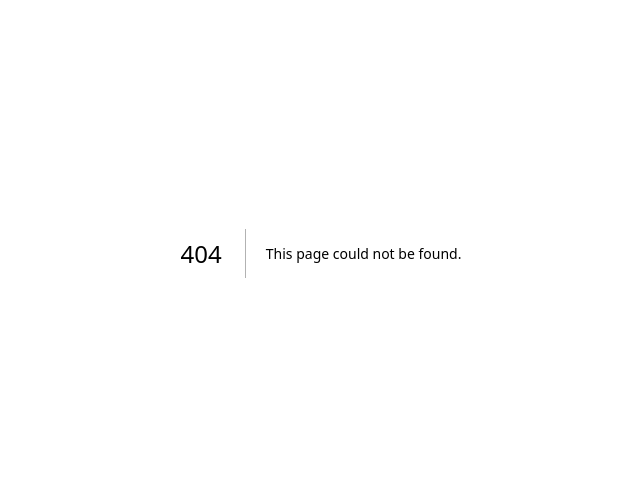
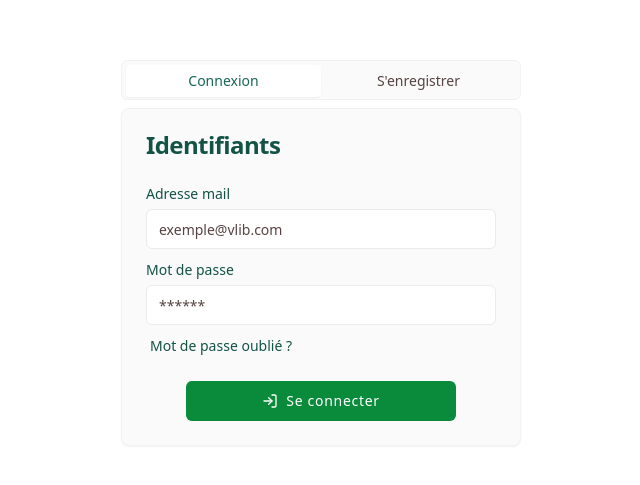
Before and after one commit to NoWauu/V-lib, a Next.js app in the folder webapp/: page /connexion in a window 1280 px wide. Before the commit this address had no page. Shown: the part 147-632 px from the top of the page, without its empty margins (319-959 px from the left). Built offline with nearby package versions, Linux system fonts and the light colour scheme.

Commit message:
Amélioration de l'interface de la page de connexion

```diff
--- a/webapp/src/app/login/page.tsx
+++ b/webapp/src/app/connexion/page.tsx
@@ -14,11 +14,19 @@ import {
   TabsTrigger,
 } from "@/components/ui/tabs"
 
+import { LogIn, UserRoundPlus } from 'lucide-react';
+
 import Wrapper from "@/components/wrappers/Wrapper"
 
-import LoginInput from "@/components/login/Input"
+import LoginInput from "@/components/forms/Input"
 
 import Link from "next/link"
+
+import type { Metadata } from "next";
+
+export const metadata: Metadata = {
+  title: "Connexion",
+}
 
 export default function LoginRegister() {
   return (
@@ -34,16 +42,19 @@ export default function LoginRegister() {
               <CardTitle>Identifiants</CardTitle>
             </CardHeader>
             <CardContent className="space-y-2">
-              <LoginInput id="login_email" content="Adresse mail" placeholder="example@vlib.com" />
+              <LoginInput id="login_email" content="Adresse mail" placeholder="exemple@vlib.com" textCase="lowercase" />
 
               <LoginInput id="login_password" content="Mot de passe" placeholder="******" type="password" />
 
               <div>
-                <Link href="/link" className="ms-1 text-sm">Mot de passe oublié ?</Link>
+                <Link href="/reinitialisation-identifiants" className="ms-1 text-sm">Mot de passe oublié ?</Link>
               </div>
             </CardContent>
             <CardFooter className="flex justify-center items-center mx-10">
-              <Button className="w-full tracking-wider">Se connecter</Button>
+              <Button className="w-full tracking-wider flex items-center justify-center gap-2" effect={"ringHover"}>
+                <LogIn />
+                <span>Se connecter</span>
+              </Button>
             </CardFooter>
           </Card>
         </TabsContent>
@@ -56,20 +67,23 @@ export default function LoginRegister() {
               </CardDescription>
             </CardHeader>
             <CardContent className="space-y-2">
-              <LoginInput id="register_lastname" content="Nom" placeholder="Dupont" />
+              <LoginInput id="register_lastname" content="Nom" placeholder="Dupont" textCase="uppercase" />
 
-              <LoginInput id="register_firstname" content="Prénom" placeholder="Samuel" />
+              <LoginInput id="register_firstname" content="Prénom" placeholder="Samuel" textCase="capitalize" />
 
               <LoginInput id="register_address" content="Adresse mail" placeholder="exemple@vlib.com" />
 
-              <LoginInput id="register_phone_nb" content="Numéro de téléphone" placeholder="06 12 34 56 78" />
+              <LoginInput id="register_phone_nb" content="Numéro de téléphone" placeholder="06 12 34 56 78" isNumber={true} />
 
               <LoginInput id="register_pwd" content="Mot de passe" placeholder="******" type="password" />
 
               <LoginInput id="register_pwd_confirm" content="Confirmer le mot de passe" placeholder="******" type="password" />
             </CardContent>
             <CardFooter className="flex justify-center items-center mx-10">
-              <Button className="w-full tracking-wider">S'enregistrer</Button>
+              <Button className="w-full tracking-wider flex items-center justify-center gap-2" effect={"ringHover"} >
+                <UserRoundPlus />
+                <span>S'enregistrer</span>
+              </Button>
             </CardFooter>
           </Card>
         </TabsContent>
--- a/webapp/src/app/globals.css
+++ b/webapp/src/app/globals.css
@@ -39,7 +39,7 @@
     --muted-foreground: 0 12% 30%;
     --popover: 0 0% 97%;
     --popover-foreground: 167 62% 15%;
-    --card: 0 0% 98%;
+    --card: 0 0% 96%;
     --card-foreground: 167 62% 20%;
     --border: 0 0% 95%;
     --input: 0 0% 92%;
--- a/webapp/src/app/layout.tsx
+++ b/webapp/src/app/layout.tsx
@@ -17,7 +17,7 @@ export const metadata: Metadata = {
     default: "Accueil • V-lib",
     template: "%s • V-lib"
   },
-  description: "Poulet"
+  description: "Projet universitaire, application de location de vélib."
 }
 
 export default function RootLayout({
--- /dev/null
+++ b/webapp/src/components/forms/Input.tsx
@@ -0,0 +1,55 @@
+"use client";
+
+import { Input } from "@/components/ui/input";
+import { Label } from "@/components/ui/label";
+import clsx from "clsx";
+import { useState } from "react";
+
+export default function LoginInput({
+  id,
+  content,
+  placeholder,
+  type = "text",
+  textCase = "none",
+  isNumber = false,
+}: {
+  id: string;
+  content: string;
+  placeholder?: string;
+  type?: string;
+  textCase?: "uppercase" | "lowercase" | "capitalize" | "none";
+  isNumber?: boolean;
+}) {
+  const [value, setValue] = useState("");
+
+  const handleChange = (e: React.ChangeEvent<HTMLInputElement>) => {
+    if (isNumber) {
+      const newValue = e.target.value.replace(/[^0-9 ]/g, ""); // Remove non-numeric & non-space characters
+      const numberOfCharacters = newValue.replace(/\s/g, "");
+      if (numberOfCharacters.length <= 10) {
+        setValue(newValue);
+      }
+    } else {
+      setValue(e.target.value);
+    }
+  };
+
+  return (
+    <div className="space-y-1">
+      <Label htmlFor={id}>{content}</Label>
+      <Input
+        type={type}
+        id={id}
+        placeholder={placeholder}
+        className={clsx({
+          uppercase: textCase === "uppercase",
+          lowercase: textCase === "lowercase",
+          capitalize: textCase === "capitalize",
+          "normal-case": textCase === "none",
+        })}
+        onChange={handleChange}
+        value={value}
+      />
+    </div>
+  );
+}
--- a/webapp/src/components/login/Input.tsx
+++ /dev/null
@@ -1,21 +0,0 @@
-import { Input } from "@/components/ui/input";
-import { Label } from "@/components/ui/label";
-
-export default function LoginInput({
-  id,
-  content,
-  placeholder,
-  type = "text",
-}: {
-  id: string;
-  content: string;
-  placeholder?: string;
-  type?: string;
-}) {
-  return (
-    <div className="space-y-1">
-      <Label htmlFor={id}>{content}</Label>
-      <Input type={type} id={id} placeholder={placeholder} />
-    </div>
-  );
-}
--- a/webapp/src/components/ui/button.tsx
+++ b/webapp/src/components/ui/button.tsx
@@ -1,56 +1,94 @@
-import * as React from "react"
-import { Slot } from "@radix-ui/react-slot"
-import { cva, type VariantProps } from "class-variance-authority"
-
-import { cn } from "@/lib/utils"
+import * as React from 'react';
+import { Slot, Slottable } from '@radix-ui/react-slot';
+import { cva, type VariantProps } from 'class-variance-authority';
+import { cn } from '@/lib/utils';
 
 const buttonVariants = cva(
-  "inline-flex items-center justify-center gap-2 whitespace-nowrap rounded-md text-sm font-medium ring-offset-background transition-colors focus-visible:outline-none focus-visible:ring-2 focus-visible:ring-ring focus-visible:ring-offset-2 disabled:pointer-events-none disabled:opacity-50 [&_svg]:pointer-events-none [&_svg]:size-4 [&_svg]:shrink-0",
+  'inline-flex items-center justify-center gap-2 whitespace-nowrap rounded-md text-sm font-medium ring-offset-background transition-colors focus-visible:outline-none focus-visible:ring-2 focus-visible:ring-ring focus-visible:ring-offset-2 disabled:pointer-events-none disabled:opacity-50 [&_svg]:pointer-events-none [&_svg]:size-4 [&_svg]:shrink-0',
   {
     variants: {
       variant: {
-        default: "bg-primary text-primary-foreground hover:bg-primary/90",
-        destructive:
-          "bg-destructive text-destructive-foreground hover:bg-destructive/90",
-        outline:
-          "border border-input bg-background hover:bg-accent hover:text-accent-foreground",
-        secondary:
-          "bg-secondary text-secondary-foreground hover:bg-secondary/80",
-        ghost: "hover:bg-accent hover:text-accent-foreground",
-        link: "text-primary underline-offset-4 hover:underline",
+        default: 'bg-primary text-primary-foreground hover:bg-primary/90',
+        destructive: 'bg-destructive text-destructive-foreground hover:bg-destructive/90',
+        outline: 'border border-input bg-background hover:bg-accent hover:text-accent-foreground',
+        secondary: 'bg-secondary text-secondary-foreground hover:bg-secondary/80',
+        ghost: 'hover:bg-accent hover:text-accent-foreground',
+        link: 'text-primary underline-offset-4 hover:underline',
+      },
+      effect: {
+        expandIcon: 'group gap-0 relative',
+        ringHover: 'transition-all duration-300 hover:ring-2 hover:ring-primary/90 hover:ring-offset-2',
+        shine:
+          'before:animate-shine relative overflow-hidden before:absolute before:inset-0 before:rounded-[inherit] before:bg-[linear-gradient(45deg,transparent_25%,rgba(255,255,255,0.5)_50%,transparent_75%,transparent_100%)] before:bg-[length:250%_250%,100%_100%] before:bg-no-repeat background-position_0s_ease',
+        shineHover:
+          'relative overflow-hidden before:absolute before:inset-0 before:rounded-[inherit] before:bg-[linear-gradient(45deg,transparent_25%,rgba(255,255,255,0.5)_50%,transparent_75%,transparent_100%)] before:bg-[length:250%_250%,100%_100%] before:bg-[position:200%_0,0_0] before:bg-no-repeat before:transition-[background-position_0s_ease] hover:before:bg-[position:-100%_0,0_0] before:duration-1000',
+        gooeyRight:
+          'relative z-0 overflow-hidden transition-all duration-500 before:absolute before:inset-0 before:-z-10 before:translate-x-[150%] before:translate-y-[150%] before:scale-[2.5] before:rounded-[100%] before:bg-gradient-to-r from-white/40 before:transition-transform before:duration-1000  hover:before:translate-x-[0%] hover:before:translate-y-[0%]',
+        gooeyLeft:
+          'relative z-0 overflow-hidden transition-all duration-500 after:absolute after:inset-0 after:-z-10 after:translate-x-[-150%] after:translate-y-[150%] after:scale-[2.5] after:rounded-[100%] after:bg-gradient-to-l from-white/40 after:transition-transform after:duration-1000  hover:after:translate-x-[0%] hover:after:translate-y-[0%]',
+        underline:
+          'relative !no-underline after:absolute after:bg-primary after:bottom-2 after:h-[1px] after:w-2/3 after:origin-bottom-left after:scale-x-100 hover:after:origin-bottom-right hover:after:scale-x-0 after:transition-transform after:ease-in-out after:duration-300',
+        hoverUnderline:
+          'relative !no-underline after:absolute after:bg-primary after:bottom-2 after:h-[1px] after:w-2/3 after:origin-bottom-right after:scale-x-0 hover:after:origin-bottom-left hover:after:scale-x-100 after:transition-transform after:ease-in-out after:duration-300',
       },
       size: {
-        default: "h-10 px-4 py-2",
-        sm: "h-9 rounded-md px-3",
-        lg: "h-11 rounded-md px-8",
-        icon: "h-10 w-10",
+        default: 'h-10 px-4 py-2',
+        sm: 'h-9 rounded-md px-3',
+        lg: 'h-11 rounded-md px-8',
+        icon: 'h-10 w-10',
       },
     },
     defaultVariants: {
-      variant: "default",
-      size: "default",
+      variant: 'default',
+      size: 'default',
     },
   }
-)
+);
 
-export interface ButtonProps
-  extends React.ButtonHTMLAttributes<HTMLButtonElement>,
-    VariantProps<typeof buttonVariants> {
-  asChild?: boolean
+interface IconProps {
+  icon: React.ElementType;
+  iconPlacement: 'left' | 'right';
 }
 
-const Button = React.forwardRef<HTMLButtonElement, ButtonProps>(
-  ({ className, variant, size, asChild = false, ...props }, ref) => {
-    const Comp = asChild ? Slot : "button"
+interface IconRefProps {
+  icon?: never;
+  iconPlacement?: undefined;
+}
+
+export interface ButtonProps extends React.ButtonHTMLAttributes<HTMLButtonElement>, VariantProps<typeof buttonVariants> {
+  asChild?: boolean;
+}
+
+export type ButtonIconProps = IconProps | IconRefProps;
+
+const Button = React.forwardRef<HTMLButtonElement, ButtonProps & ButtonIconProps>(
+  ({ className, variant, effect, size, icon: Icon, iconPlacement, asChild = false, ...props }, ref) => {
+    const Comp = asChild ? Slot : 'button';
     return (
-      <Comp
-        className={cn(buttonVariants({ variant, size, className }))}
-        ref={ref}
-        {...props}
-      />
-    )
+      <Comp className={cn(buttonVariants({ variant, effect, size, className }))} ref={ref} {...props}>
+        {Icon &&
+          iconPlacement === 'left' &&
+          (effect === 'expandIcon' ? (
+            <div className="w-0 translate-x-[0%] pr-0 opacity-0 transition-all duration-200 group-hover:w-5 group-hover:translate-x-100 group-hover:pr-2 group-hover:opacity-100">
+              <Icon />
+            </div>
+          ) : (
+            <Icon />
+          ))}
+        <Slottable>{props.children}</Slottable>
+        {Icon &&
+          iconPlacement === 'right' &&
+          (effect === 'expandIcon' ? (
+            <div className="w-0 translate-x-[100%] pl-0 opacity-0 transition-all duration-200 group-hover:w-5 group-hover:translate-x-0 group-hover:pl-2 group-hover:opacity-100">
+              <Icon />
+            </div>
+          ) : (
+            <Icon />
+          ))}
+      </Comp>
+    );
   }
-)
-Button.displayName = "Button"
+);
+Button.displayName = 'Button';
 
-export { Button, buttonVariants }
+export { Button, buttonVariants };
--- a/webapp/tailwind.config.ts
+++ b/webapp/tailwind.config.ts
@@ -55,7 +55,17 @@ export default {
   			lg: 'var(--radius)',
   			md: 'calc(var(--radius) - 2px)',
   			sm: 'calc(var(--radius) - 4px)'
-  		}
+  		},
+		keyframes: {
+		shine: {
+		  '0%': { backgroundPosition: '200% 0' },
+		  '25%': { backgroundPosition: '-200% 0' },
+		  '100%': { backgroundPosition: '-200% 0' },
+		},
+		},
+		animation: {
+		shine: 'shine 3s ease-out infinite',
+		}
   	}
   },
   plugins: [require("tailwindcss-animate")],
```
